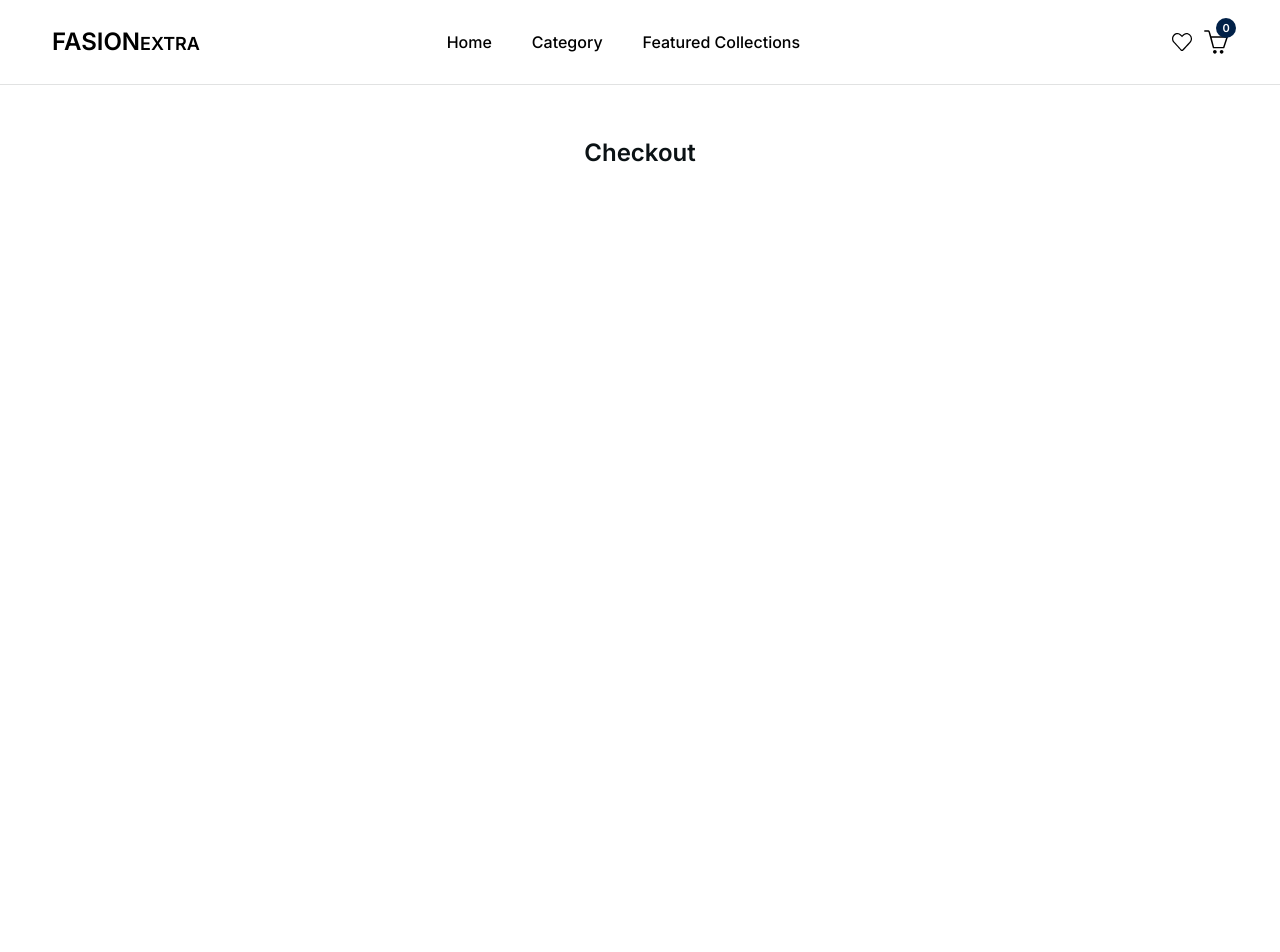
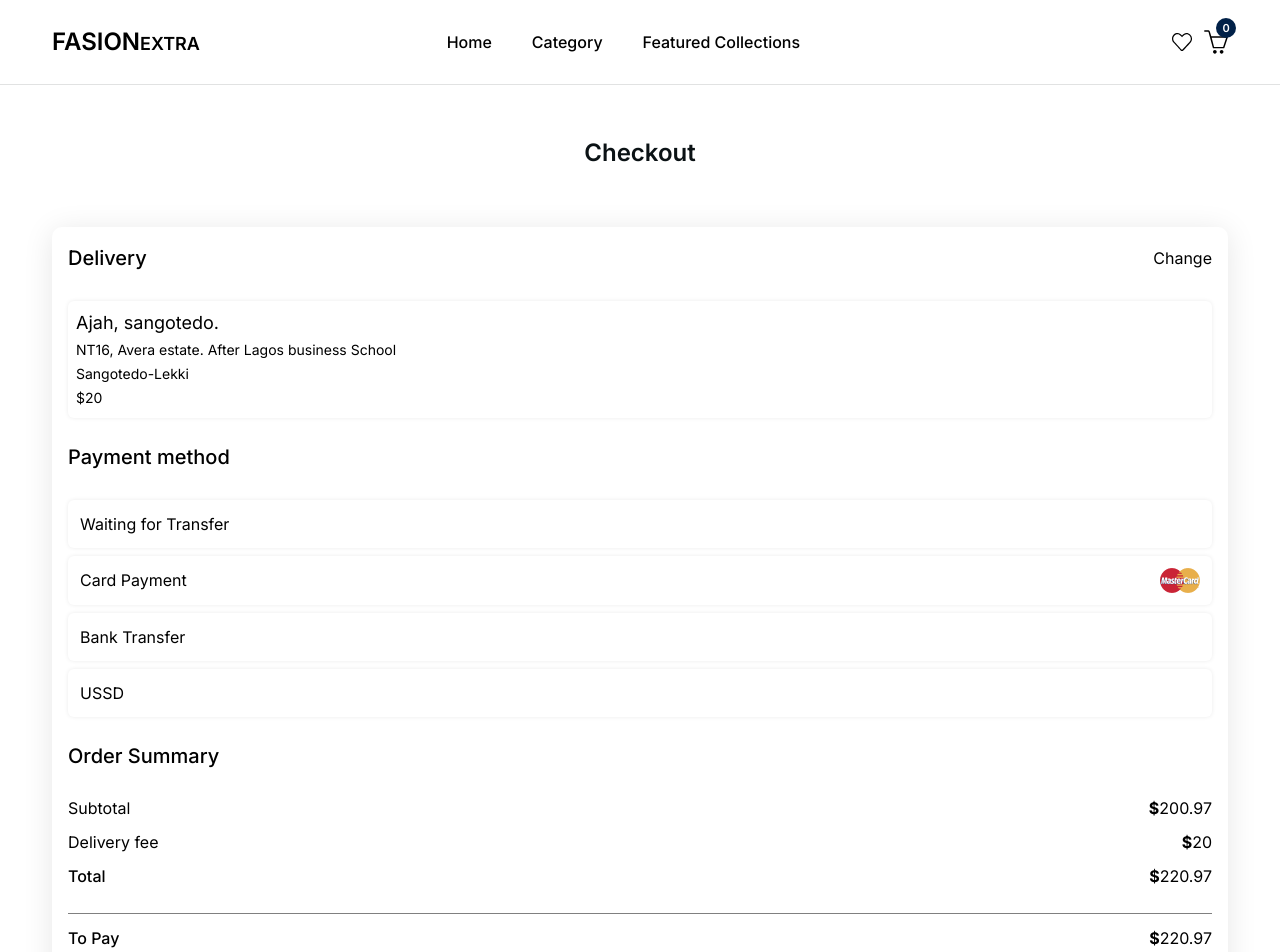
Before and after one commit to kiisi/hng-internship-stage-two-task, a React (Vite) app: page /checkout in a window 1280 px wide. Shown: the top 952 px of the page. Before the commit the page ends 800 px from the top, so only its background shows below. Built offline with nearby package versions, Linux system fonts and the light colour scheme.

Commit message:
checkout page complete

```diff
--- a/src/components/navbar/navbar.jsx
+++ b/src/components/navbar/navbar.jsx
@@ -18,7 +18,9 @@ export default function Navbar() {
                         <MenuIcon />
                     </div>
                     <div className="flex-1">
-                        <h1 className="text-[24px] font-semibold text-center lg:text-left">FASION<span className="text-[18px]">EXTRA</span></h1>
+                        <Link to='/'>
+                            <h1 className="text-[24px] font-semibold text-center lg:text-left">FASION<span className="text-[18px]">EXTRA</span></h1>
+                        </Link>
                     </div>
                     <div className="hidden lg:flex items-center flex-1">
                         <div className="flex items-center gap-[40px] font-medium whitespace-nowrap">
--- a/src/pages/cart.jsx
+++ b/src/pages/cart.jsx
@@ -69,7 +69,7 @@ export default function Cart() {
                                 Explore our collection of stylish skirts and blouses! From maxi skirts to chic mini skirts and classic to trendy blouse.
                             </div>
                             <div className="flex items-center justify-between">
-                                <p>Size: XL</p>
+                                <p className="text-[14px]">Size: XL</p>
                                 <div className="h-[35px] shrink-0 bg-[#F1F1EF] rounded-[5px] px-[10px] grid place-items-center w-fit">
                                     <div className="h-[22px] flex items-center gap-[6px]">
                                         <button className="bg-[#FFFFFF] disabled:bg-[#FFFFFF66] w-[22px] h-[22px] rounded-full grid place-items-center">
--- a/src/pages/checkout.jsx
+++ b/src/pages/checkout.jsx
@@ -12,8 +12,69 @@ export default function Checkout() {
                 <header className="mb-[20px] sm:mb-[56px]">
                     <h1 className="text-center text-[24px] text-[#0B1215] font-semibold">Checkout</h1>
                 </header>
-                <div className="shadow-custom rounded-[10px]">
-
+                <div className="shadow-custom rounded-[10px] p-4 flex flex-col gap-[24px]">
+                    <div>
+                        <header className="flex items-center justify-between mb-[28px]">
+                            <h1 className="font-medium lg:text-[20px] font-medium">Delivery</h1>
+                            <span>Change</span>
+                        </header>
+                        <div className="shadow-[0px_0px_4px_0px_#00000015] rounded-[6px] p-2">
+                            <h2 className="text-[18px] mb-[2px]">Ajah, sangotedo.</h2>
+                            <p className="text-[14px] leading-[24px]">NT16, Avera estate. After Lagos business School </p>
+                            <p className="text-[14px] leading-[24px]">Sangotedo-Lekki</p>
+                            <p className="text-[14px] leading-[24px]">$20</p>
+                        </div>
+                    </div>
+                    <div>
+                        <header className="mb-[28px]">
+                            <h1 className="font-medium lg:text-[20px] font-medium">Payment method</h1>
+                        </header>
+                        <div>
+                            <div className="flex flex-col gap-2">
+                                <div className="shadow-[0px_0px_4px_0px_#00000015] rounded-[6px] p-3">
+                                    Waiting for Transfer
+                                </div>
+                                <div className="flex justify-between shadow-[0px_0px_4px_0px_#00000015] rounded-[6px] p-3">
+                                    Card Payment
+                                    <img src="/images/card-payment.png" />
+                                </div>
+                                <div className="shadow-[0px_0px_4px_0px_#00000015] rounded-[6px] p-3">
+                                    Bank Transfer
+                                </div>
+                                <div className="shadow-[0px_0px_4px_0px_#00000015] rounded-[6px] p-3">
+                                    USSD
+                                </div>
+                            </div>
+                        </div>
+                    </div>
+                    <div>
+                        <header className="mb-[25px]">
+                            <h1 className="lg:text-[20px] font-medium">Order Summary</h1>
+                        </header>
+                        <div className="mb-[40px] flex flex-col gap-[10px]">
+                            <div className="flex justify-between">
+                                <p>Subtotal</p>
+                                <span><b>$</b>200.97</span>
+                            </div>
+                            <div className="flex justify-between">
+                                <p>Delivery fee</p>
+                                <span><b>$</b>20</span>
+                            </div>
+                            <div className="flex justify-between mb-[15px]">
+                                <p className="font-medium">Total</p>
+                                <span><b>$</b>220.97</span>
+                            </div>
+                            <div className="flex justify-between border-t-[#808080] border-t-[1px] pt-[12px]">
+                                <p className="font-medium">To Pay</p>
+                                <span><b>$</b>220.97</span>
+                            </div>
+                        </div>
+                        <div className="grid place-items-center">
+                            <button className="w-full bg-primary h-[46px] lg:h-[56px] grid place-items-center text-[15px] lg:text-[18px] max-w-[619px] text-white rounded-[10px]">
+                                Finalize Order
+                            </button>
+                        </div>
+                    </div>
                 </div>
             </Box>
         </>
--- a/tailwind.config.js
+++ b/tailwind.config.js
@@ -11,6 +11,7 @@ export default {
       },
       boxShadow: {
         'custom': '0px 4px 30px rgba(0, 0, 0, 0.1)',
+        'custom-1': '0px 4px 4px rgba(0, 0, 0, 0.15)',
       },
     },
   },
```
Also changed, not shown: public/images/card-payment.png (added).
